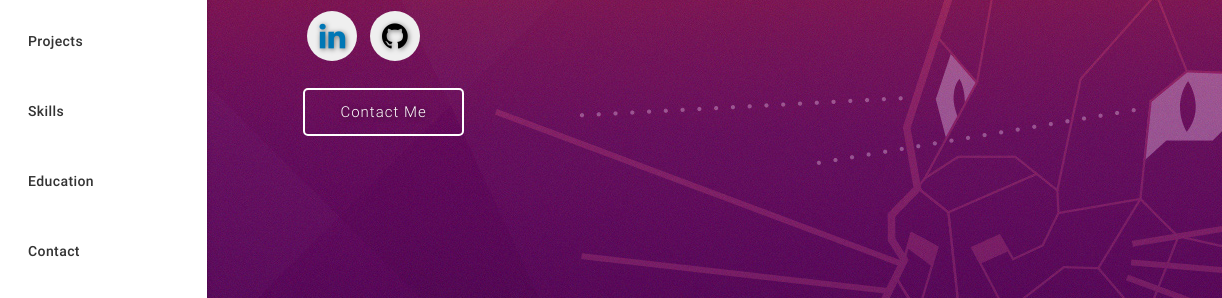
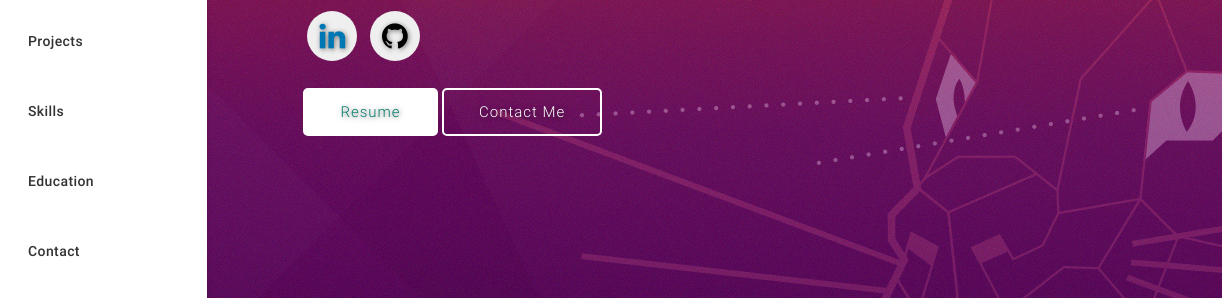
Before and after one commit to SamarthY06/Portfolio, a plain HTML site: page index.html in a window 1280 px wide. Shown: the part 277-575 px from the top of the page, 58-1280 px from the left. Drawn offline with nearby package versions, Linux system fonts and the light colour scheme.

Commit message:
Update index.html

```diff
--- a/index.html
+++ b/index.html
@@ -258,7 +258,7 @@
               </a> -->
             </div>
             <div class='buttons'>
-<!--               <a href="https://drive.google.com/file/d/1YNS5qHE-6aKsmT6gO9iASLB82gKxWpd8/view?usp=drive_link" class="resume">Resume</a> -->
+              <a href="https://drive.google.com/file/d/1YNS5qHE-6aKsmT6gO9iASLB82gKxWpd8/view?usp=drive_link" class="readme">Resume</a>
               <a href="#contact" class="contactme">Contact Me</a>
             </div>
           </div>
```
